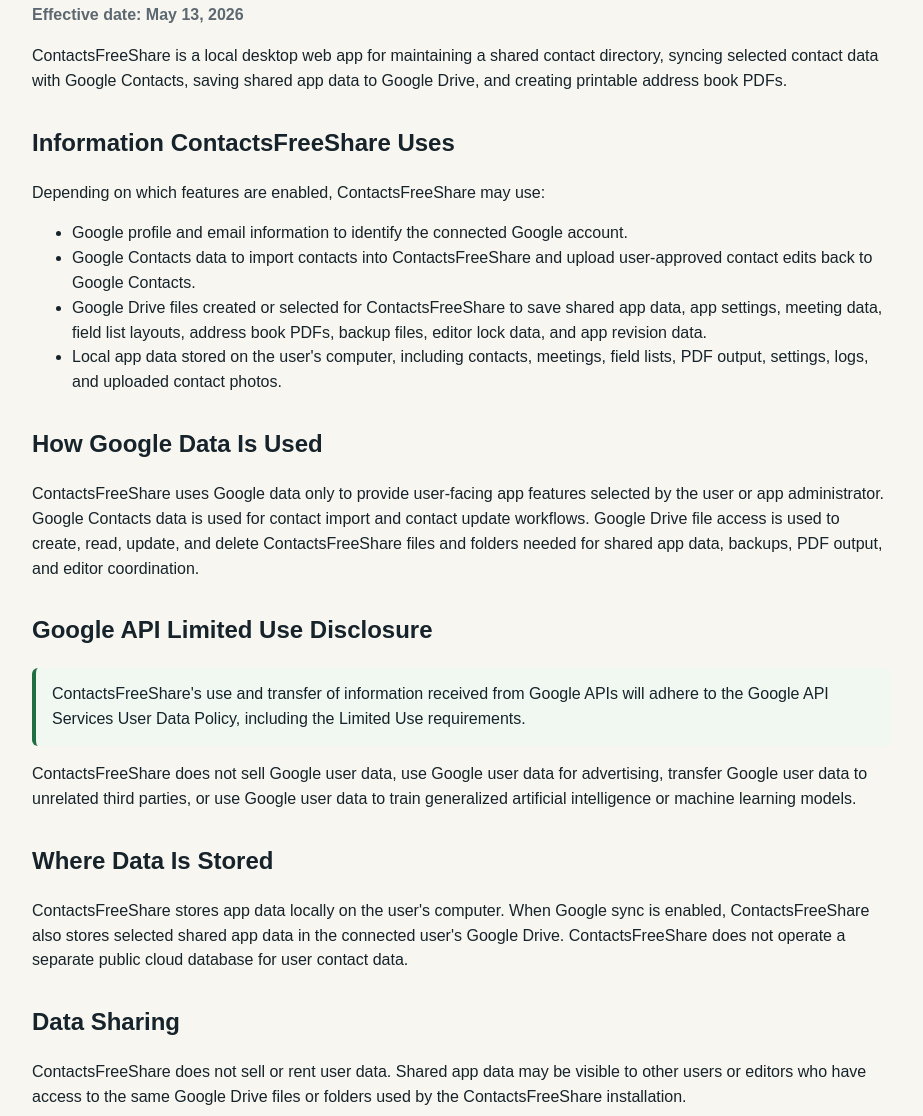
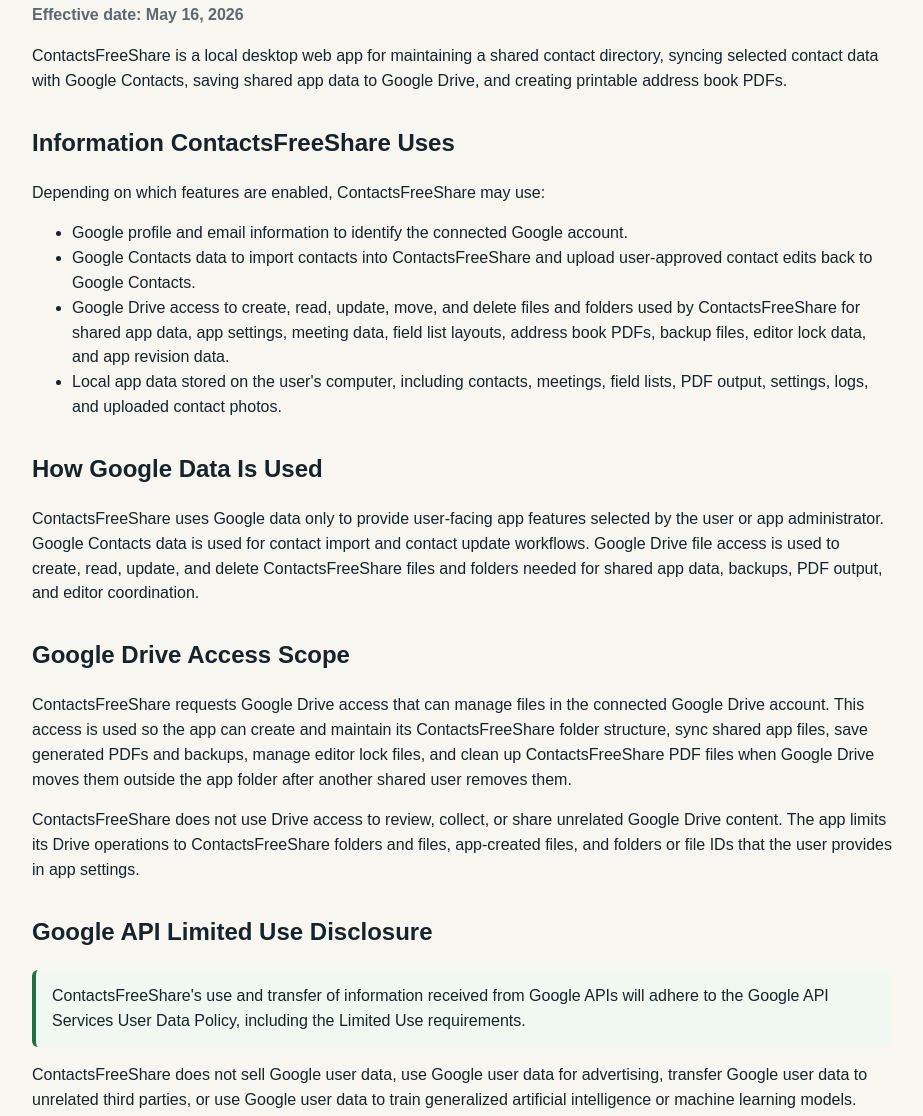
Before and after one commit to menfisher/contactsfreeshare-site, a plain HTML site: page privacy/index.html in a window 1280 px wide. Shown: the part 173-1289 px from the top of the page, without its empty margins (178-1101 px from the left). Drawn offline with Linux system fonts and the light colour scheme.

Commit message:
Update Drive access privacy disclosure

```diff
--- a/privacy/index.html
+++ b/privacy/index.html
@@ -23,7 +23,7 @@
 
     <main class="policy-page">
       <h1>Privacy Policy</h1>
-      <p class="effective-date">Effective date: May 13, 2026</p>
+      <p class="effective-date">Effective date: May 16, 2026</p>
 
       <p>
         ContactsFreeShare is a local desktop web app for maintaining a shared contact directory,
@@ -37,7 +37,7 @@
         <ul>
           <li>Google profile and email information to identify the connected Google account.</li>
           <li>Google Contacts data to import contacts into ContactsFreeShare and upload user-approved contact edits back to Google Contacts.</li>
-          <li>Google Drive files created or selected for ContactsFreeShare to save shared app data, app settings, meeting data, field list layouts, address book PDFs, backup files, editor lock data, and app revision data.</li>
+          <li>Google Drive access to create, read, update, move, and delete files and folders used by ContactsFreeShare for shared app data, app settings, meeting data, field list layouts, address book PDFs, backup files, editor lock data, and app revision data.</li>
           <li>Local app data stored on the user's computer, including contacts, meetings, field lists, PDF output, settings, logs, and uploaded contact photos.</li>
         </ul>
       </section>
@@ -50,6 +50,22 @@
           workflows. Google Drive file access is used to create, read, update, and delete
           ContactsFreeShare files and folders needed for shared app data, backups, PDF output, and
           editor coordination.
+        </p>
+      </section>
+
+      <section>
+        <h2>Google Drive Access Scope</h2>
+        <p>
+          ContactsFreeShare requests Google Drive access that can manage files in the connected
+          Google Drive account. This access is used so the app can create and maintain its
+          ContactsFreeShare folder structure, sync shared app files, save generated PDFs and backups,
+          manage editor lock files, and clean up ContactsFreeShare PDF files when Google Drive moves
+          them outside the app folder after another shared user removes them.
+        </p>
+        <p>
+          ContactsFreeShare does not use Drive access to review, collect, or share unrelated Google
+          Drive content. The app limits its Drive operations to ContactsFreeShare folders and files,
+          app-created files, and folders or file IDs that the user provides in app settings.
         </p>
       </section>
 
```
